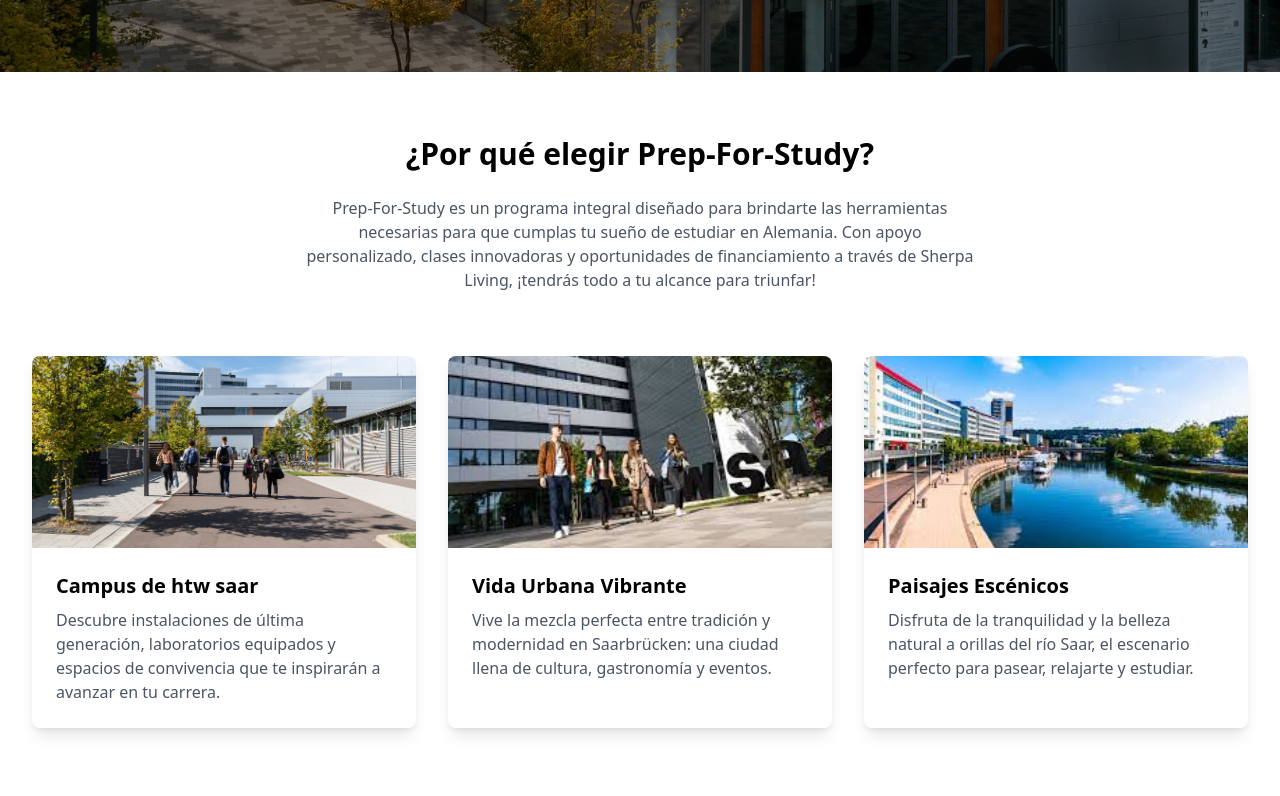
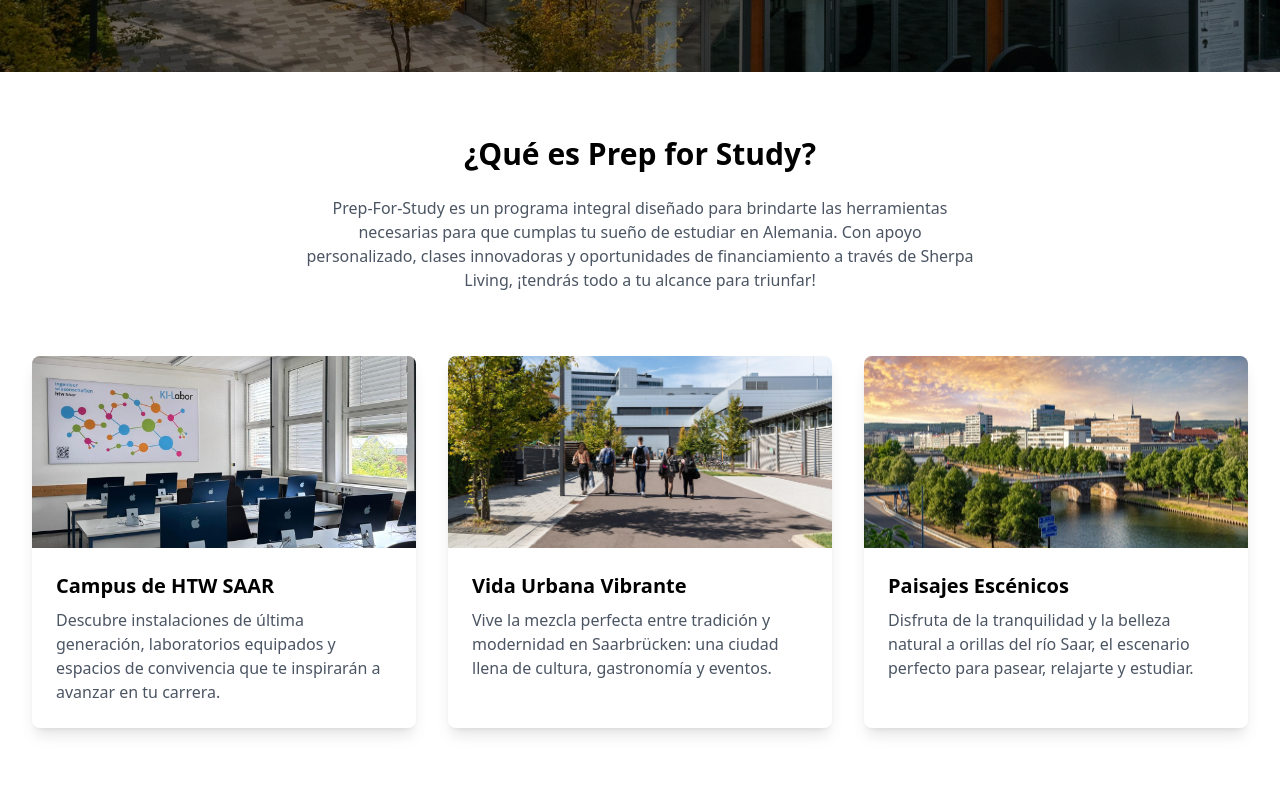
Before and after one commit to Benjamin987Hustle/SherpaLiving, a React (Vite) app: page /study in a window 1280 px wide. Shown: the part 592-1388 px from the top of the page. Built offline with nearby package versions, Linux system fonts and the light colour scheme.

Commit message:
ptit changements

```diff
--- a/src/pages/Study.tsx
+++ b/src/pages/Study.tsx
@@ -61,7 +61,7 @@ const Study = () => {
       title: 'Cursos',
       icon: '📚',
       content:
-        'Alemán, Matemáticas, Física, Informática. Recibirás formación especializada y orientación académica, preparándote para carreras relacionadas con tecnología, ciencias exactas y más.',
+        'Alemán, Matemáticas, Física, Informática. Recibirás formación especializada y orientación académica, preparándote para carreras relacionadas con tecnología, sciences exactas y más.',
     },
     {
       title: 'Certificación',
@@ -93,7 +93,7 @@ const Study = () => {
 
       <div className="max-w-7xl mx-auto px-4 sm:px-6 lg:px-8 py-16">
         <div className="text-center mb-16">
-          <h2 className="text-3xl font-bold mb-6">¿Por qué elegir Prep-For-Study?</h2>
+          <h2 className="text-3xl font-bold mb-6">¿Qué es Prep for Study?</h2>
           <p className="text-gray-600 max-w-2xl mx-auto">
             Prep-For-Study es un programa integral diseñado para brindarte
             las herramientas necesarias para que cumplas tu sueño de estudiar
@@ -107,12 +107,12 @@ const Study = () => {
         <div className="grid grid-cols-1 md:grid-cols-2 lg:grid-cols-3 gap-8 mb-16">
           <div className="overflow-hidden rounded-lg shadow-lg transition-transform transform hover:scale-105">
             <img
-               src={`${import.meta.env.BASE_URL}Images/GermanUni1.jpeg`} alt="Campus"
-
+              src={`${import.meta.env.BASE_URL}Images/staar_classroom.jpg`}
+              alt="Vista de la Ciudad de Saarbrücken"
               className="w-full h-48 object-cover"
             />
             <div className="p-6">
-              <h3 className="text-xl font-bold mb-2">Campus de htw saar</h3>
+              <h3 className="text-xl font-bold mb-2">Campus de HTW SAAR</h3>
               <p className="text-gray-600">
                 Descubre instalaciones de última generación, laboratorios
                 equipados y espacios de convivencia que te inspirarán
@@ -122,8 +122,8 @@ const Study = () => {
           </div>
           <div className="overflow-hidden rounded-lg shadow-lg transition-transform transform hover:scale-105">
             <img
-              src={`${import.meta.env.BASE_URL}Images/germanUni.jpeg`}
-              alt="Vista de la Ciudad de Saarbrücken"
+              src={`${import.meta.env.BASE_URL}Images/GermanUni1.jpeg`}
+              alt="Campus"
               className="w-full h-48 object-cover"
             />
             <div className="p-6">
@@ -137,7 +137,7 @@ const Study = () => {
           <div className="overflow-hidden rounded-lg shadow-lg transition-transform transform hover:scale-105">
             <img
 
-              src={`${import.meta.env.BASE_URL}Images/river.jpeg`}
+              src={`${import.meta.env.BASE_URL}Images/river2.jpg`}
               alt="Río Saar en Saarbrücken"
               className="w-full h-48 object-cover"
             />
```
Also changed, not shown: Public/Images/river2.jpg (added), Public/Images/river3.jpg (added), 1 other file (tests, documents, lock files or other folders).
